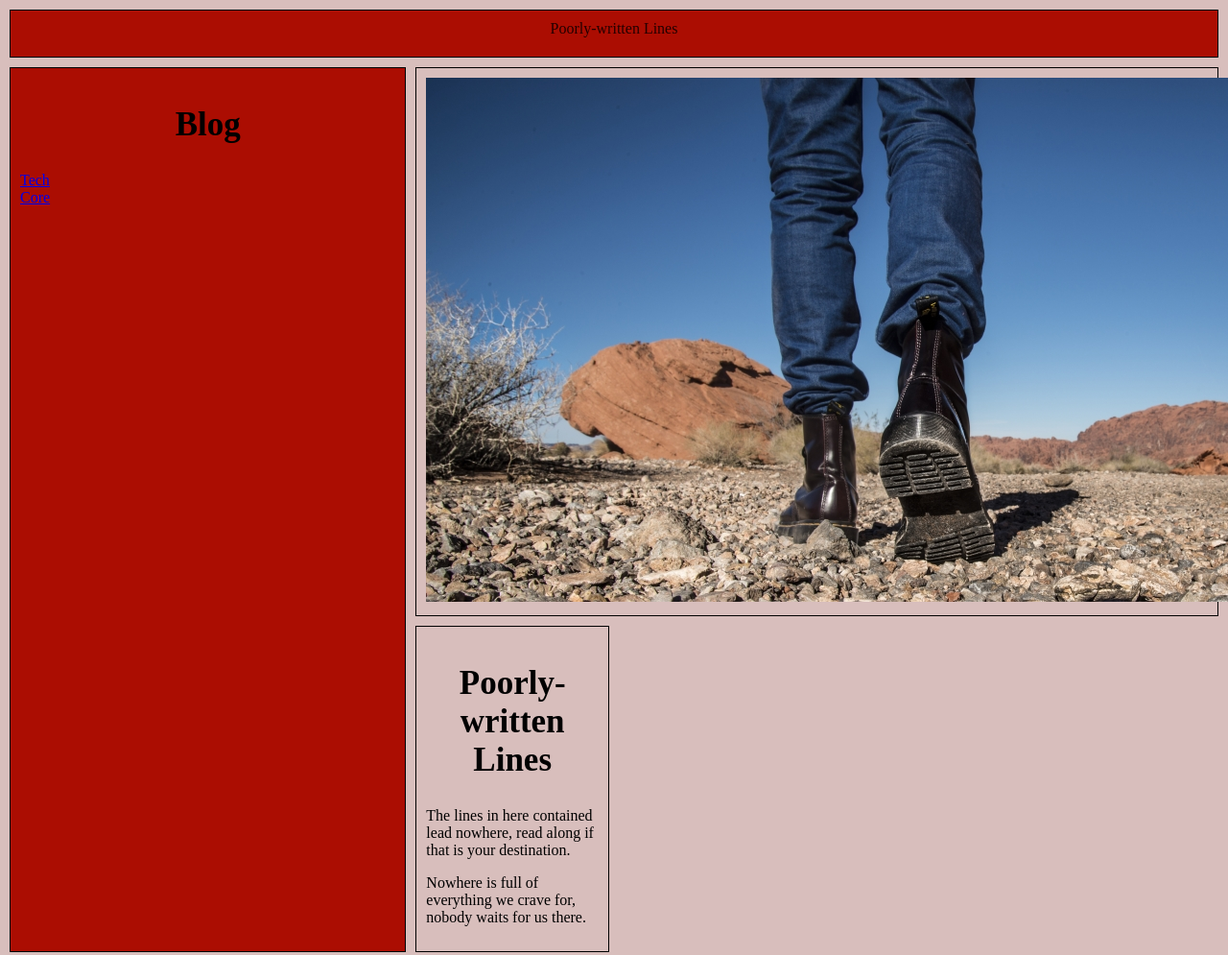
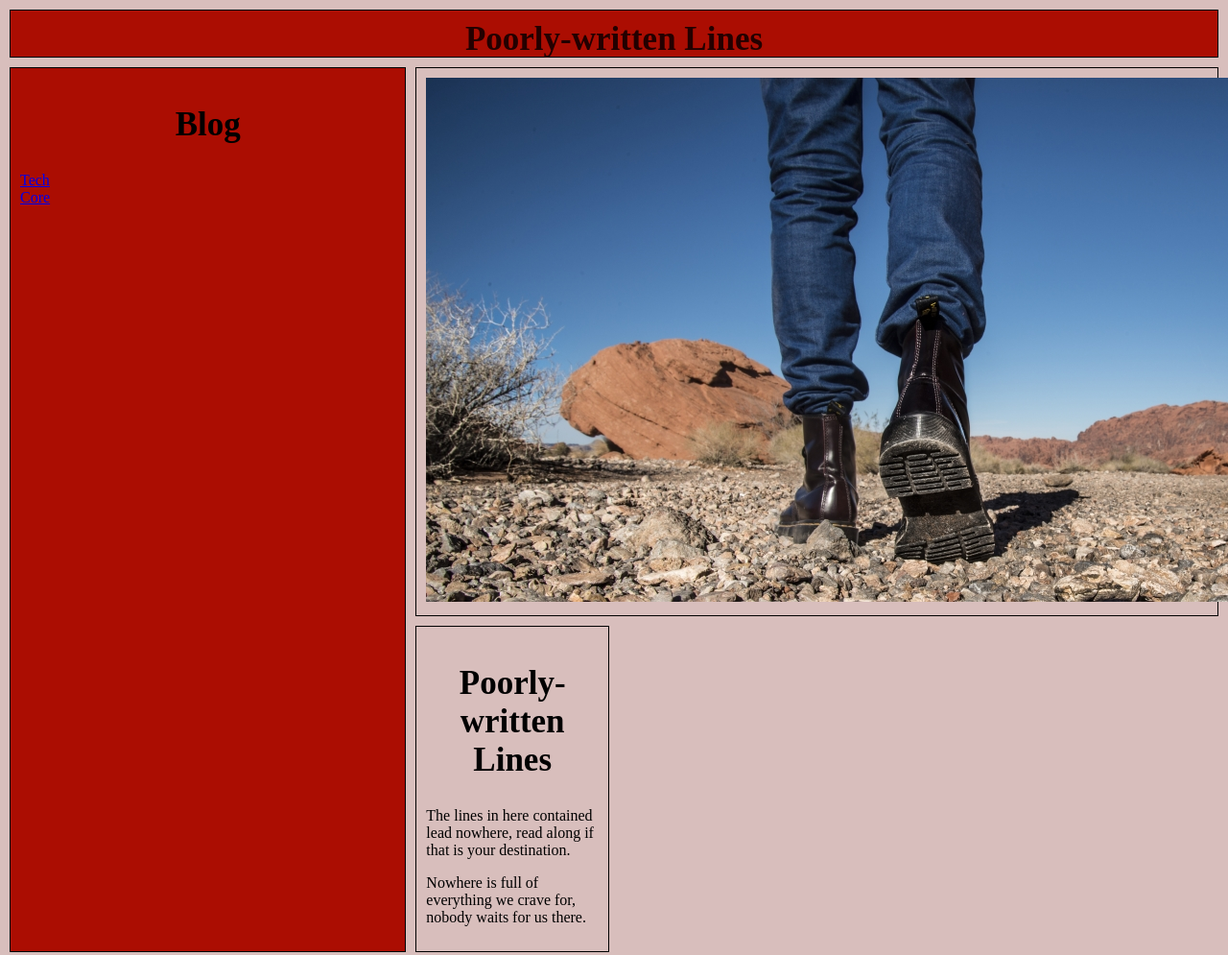
Before and after one commit to Om-GG/om-gg.github.io, a plain HTML site: page index.html in a window 1280 px wide. Shown: the top 995 px of the page at 96% size. Drawn offline with Linux system fonts and the light colour scheme.

Commit message:
Moves box-sizing inside the container class. Changes font-size and font-weight for header class

```diff
--- a/styles/main.css
+++ b/styles/main.css
@@ -1,6 +1,3 @@
-* {
-  box-sizing: border-box;
-}
 body {
   background-color: rgb(216, 190, 188);
   margin: 0;
@@ -20,6 +17,7 @@ body {
   gap: 10px;
 
   padding: 10px;
+  box-sizing: border-box;
   }
 
 .container div {
@@ -32,6 +30,8 @@ body {
   grid-column-end: 7;
   color: rgb(35, 0, 0);
   text-align: center;
+  font-size: 35px;
+  font-weight: bold;
   background-color: rgb(171, 13, 2);
 }
 
```
Also changed, not shown: index.html (+3 -6 lines).
